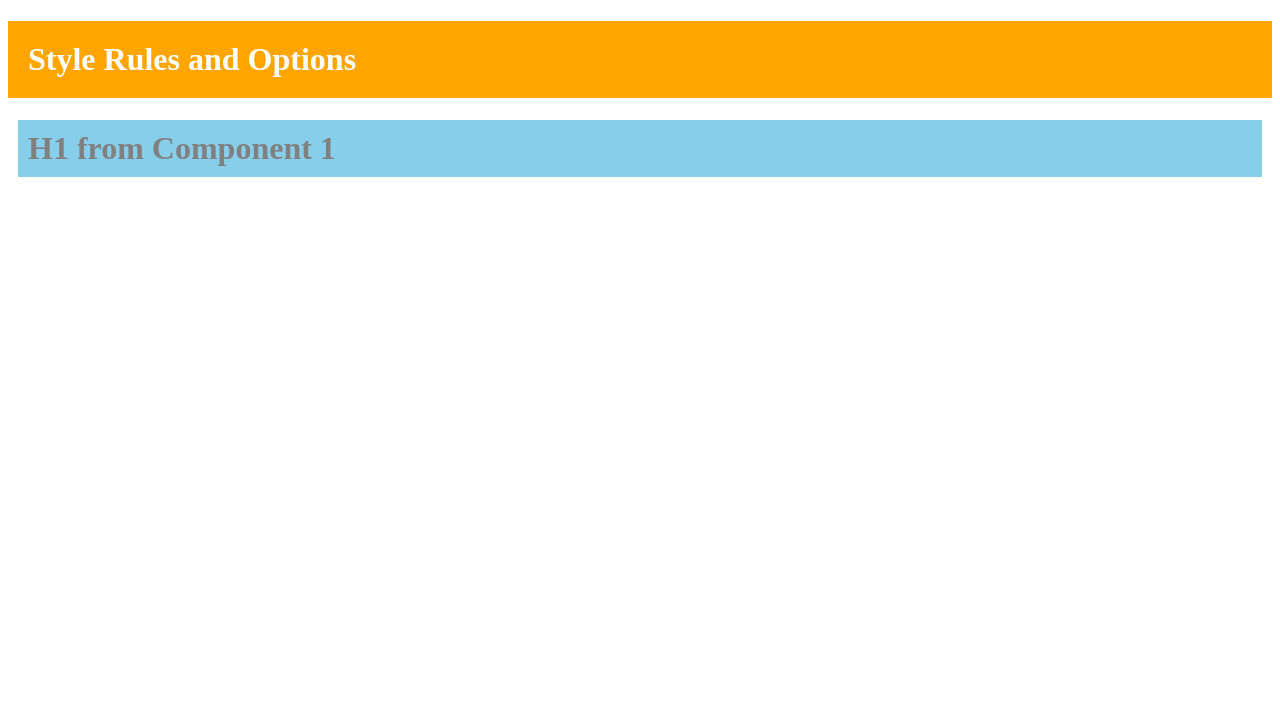
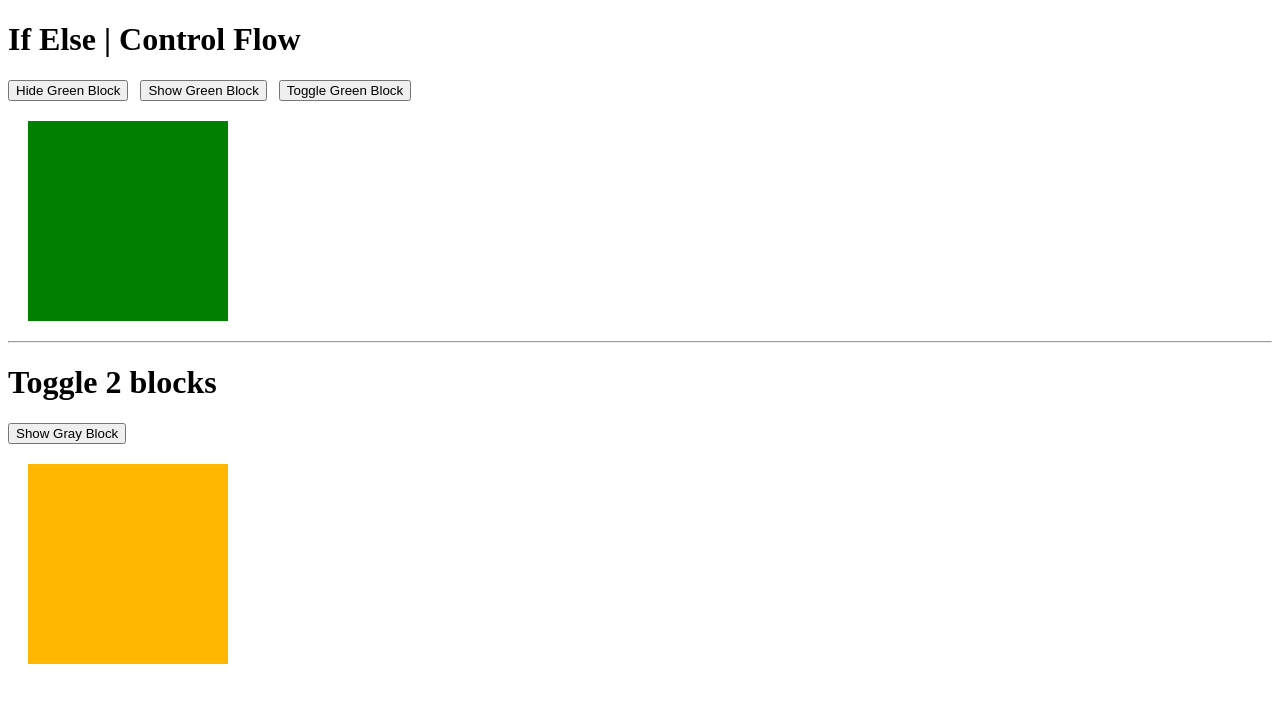
Before and after one commit to chavannikhil802/angular-19-tutorial, an Angular app: page / in a window 1280 px wide. Shown: the top 702 px of the page. Built offline with nearby package versions, Linux system fonts and the light colour scheme.

Commit message:
Completed chapter 15 - If Else in Angular | control flow statement | Hide-Show | Toggle

```diff
--- a/src/app/app.component.html
+++ b/src/app/app.component.html
@@ -1,5 +1,9 @@
+<!-- CHAPTER 15 -->
+<app-chp-15></app-chp-15>
+<!-- END OF CHAPTER 15 -->
+
 <!-- CHAPTER 14 -->
-<app-chp-14></app-chp-14>
+<!-- <app-chp-14></app-chp-14> -->
 <!-- END OF CHAPTER 14 -->
 
 <!-- CHAPTER 13 -->
--- a/src/app/app.component.ts
+++ b/src/app/app.component.ts
@@ -1,4 +1,5 @@
 import { Component } from '@angular/core';
+import { Chp15Component } from './chapters/chp-15/chp-15.component';
 // import { RouterOutlet } from '@angular/router';
 // import { LoginComponent } from './login/login.component';
 // import { SignupComponent } from './signup/signup.component';
@@ -7,7 +8,7 @@ import { Component } from '@angular/core';
 // import { Chp11Component } from './chapters/chp-11/chp-11.component';
 // import { Chp12Component } from './chapters/chp-12/chp-12.component';
 // import { Chp13Component } from './chapters/chp-13/chp-13.component';
-import { Chp14Component } from './chapters/chp-14/chp-14.component';
+// import { Chp14Component } from './chapters/chp-14/chp-14.component';
 
 @Component({
   selector: 'app-root',
@@ -20,7 +21,8 @@ import { Chp14Component } from './chapters/chp-14/chp-14.component';
     // Chp11Component,
     // Chp12Component,
     // Chp13Component,
-    Chp14Component
+    // Chp14Component
+    Chp15Component
   ],
   templateUrl: './app.component.html',
   styleUrl: './app.component.css'
--- /dev/null
+++ b/src/app/chapters/chp-15/chp-15.component.css
@@ -0,0 +1,20 @@
+.green-square {
+    width: 200px;
+    height: 200px;
+    background-color: green;
+    margin: 20px
+}
+
+.gold-square {
+    width: 200px;
+    height: 200px;
+    background-color: rgb(255, 183, 0);
+    margin: 20px
+}
+
+.grey-square {
+    width: 200px;
+    height: 200px;
+    background-color: grey;
+    margin: 20px
+}
--- /dev/null
+++ b/src/app/chapters/chp-15/chp-15.component.html
@@ -0,0 +1,26 @@
+<h1>If Else | Control Flow</h1>
+
+<button (click)="hideBlock()">Hide Green Block</button>
+&nbsp;
+<button (click)="showBlock()">Show Green Block</button>
+&nbsp;
+<button (click)="toggleBlock()">Toggle Green Block</button>
+
+@if(display) {
+    <div class="green-square"></div>
+}
+
+<hr>
+
+<h1>Toggle 2 blocks</h1>
+
+<button (click)="toggleBlocks()">
+    {{ toggleTwoBlocks ? 'Show Gray Block' : 'Show Golden Block' }}
+</button>
+
+@if(toggleTwoBlocks) {
+    <div class="gold-square"></div>
+}
+@else {
+    <div class="grey-square"></div>
+}
--- /dev/null
+++ b/src/app/chapters/chp-15/chp-15.component.ts
@@ -0,0 +1,29 @@
+import { Component } from '@angular/core';
+
+@Component({
+  selector: 'app-chp-15',
+  imports: [],
+  templateUrl: './chp-15.component.html',
+  styleUrl: './chp-15.component.css'
+})
+export class Chp15Component {
+
+  display: boolean = true;
+  toggleTwoBlocks: boolean = true;
+
+  hideBlock() {
+    this.display = false;
+  }
+
+  showBlock() {
+    this.display = true;
+  }
+
+  toggleBlock() {
+    this.display = !this.display;
+  }
+
+  toggleBlocks() {
+    this.toggleTwoBlocks = !this.toggleTwoBlocks;
+  }
+}
```
Also changed, not shown: 1 other file (tests, documents, lock files or other folders).
